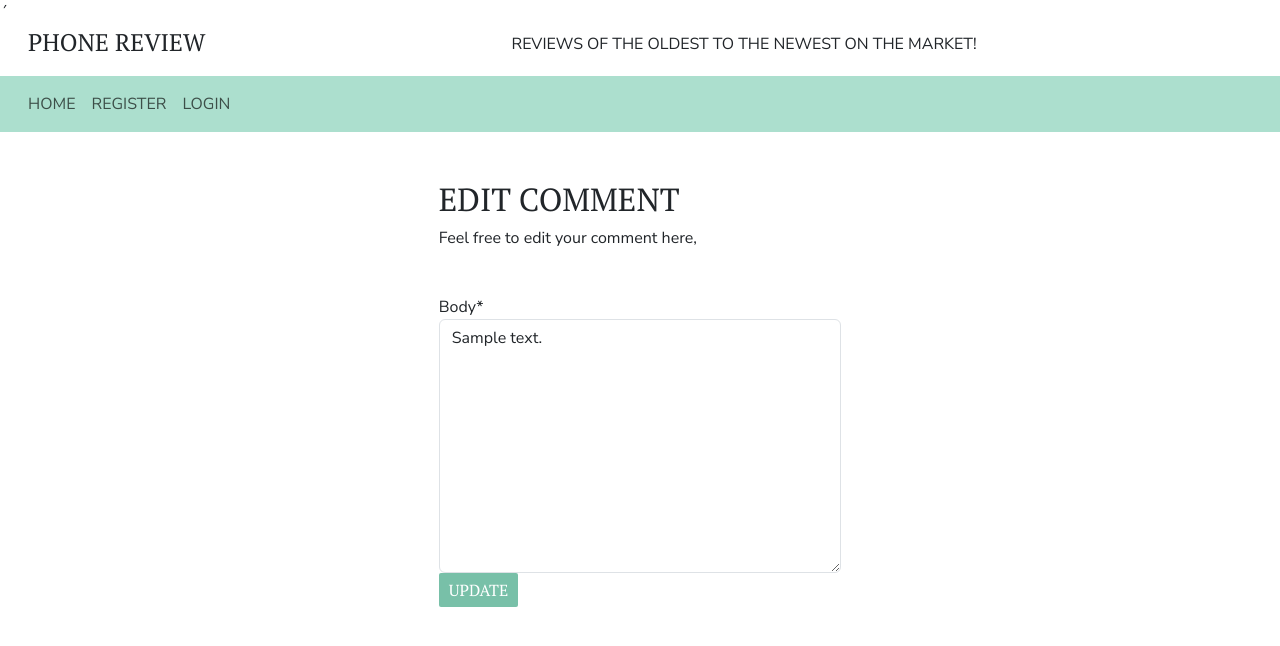
After one commit to OogieOrange/review-page, a Django app: page /edit/1 in a window 1280 px wide. The commit adds this page. Shown: the top 646 px of the page. Run offline with Django 3.2, Linux system fonts and the light colour scheme; tables that the repository leaves empty hold one stand-in row (values such as "Sample post"); some libraries are stand-ins or nearby versions.

Commit message:
Add edit function to comments

```diff
--- a/reviewsapp/models.py
+++ b/reviewsapp/models.py
@@ -1,6 +1,7 @@
 from django.db import models
 from django.contrib.auth.models import User
 from cloudinary.models import CloudinaryField
+import uuid
 
 # Create your models here.
 
@@ -35,6 +36,8 @@ class Product(models.Model):
 
 
 class Comment(models.Model):
+    id = models.CharField(
+        primary_key=True, default=uuid.uuid4(), max_length=50, editable=False)
     post = models.ForeignKey(
         Product, on_delete=models.CASCADE, related_name='comments')
     name = models.CharField(max_length=100)
--- a/reviewsapp/urls.py
+++ b/reviewsapp/urls.py
@@ -3,5 +3,6 @@ from . import views
 
 urlpatterns = [
     path('', views.ProductPosts.as_view(), name='index'),
-    path('<slug:slug>/', views.ProductDetails.as_view(), name='product_detail')
+    path('<slug:slug>/', views.ProductDetails.as_view(), name='product_detail'),
+    path('edit/<comment_id>', views.edit_comment, name='edit')
 ]
--- a/reviewsapp/views.py
+++ b/reviewsapp/views.py
@@ -1,6 +1,7 @@
-from django.shortcuts import render, get_object_or_404
+from django.shortcuts import render, get_object_or_404, reverse
 from django.views import generic, View
-from .models import Product
+from django.http import HttpResponseRedirect
+from .models import Product, Comment
 from .forms import CommentForm
 
 
@@ -56,3 +57,20 @@ class ProductDetails(generic.ListView):
                 "comment_form": CommentForm()
             },
         )
+
+
+def edit_comment(request, comment_id):
+    comment = get_object_or_404(Comment, id=comment_id)
+
+    if request.method == 'POST':
+        comment_form = CommentForm(request.POST, instance=comment)
+        if comment_form.is_valid():
+            comment_form.save()
+        return render(request, 'comment-edited.html')
+
+    comment_form = CommentForm(instance=comment)
+    context = {
+        'comment_form': comment_form
+    }
+
+    return render(request, 'edit-comment.html', context)
--- a/static/css/style.css
+++ b/static/css/style.css
@@ -28,12 +28,8 @@ p {
     background-color: #165b5f;
 }
 
-.light-blue-bg {
-    background-color: #78C0A8;
-}
-
-.light-gray-bg {
-    background-color: #dbdbdb;
+.light-green-bg {
+    background-color: #acdfce;
 }
 
 .txt-white {
@@ -85,7 +81,6 @@ footer h5 {
     display: block;
     width: 100%;
     height: 360px;
-    border-top: 2px solid #dbdbdb;
     border-bottom: 2px solid #dbdbdb;
     object-fit: cover;
     object-position: 50% 50%;
@@ -103,6 +98,11 @@ footer h5 {
 .link {
     text-decoration: none;
     color: black;
+}
+
+.link-white {
+    text-decoration: none;
+    color: white;
 }
 
 .card {
@@ -137,6 +137,11 @@ footer h5 {
     font-size: 90%;
 }
 
+.icon-style {
+    font-size: 120%;
+    letter-spacing: 4px;
+}
+
 /*------------------------------------- Form */
 
 .btn-light-blue {
--- a/templates/base.html
+++ b/templates/base.html
@@ -22,7 +22,7 @@
     <div class="container-fluid">
         <div class="row uppercase no-gutters px-3 pb-3">
             <div class="col-3 col-lg-2">
-                <a class="navbar-brand logo" href="#">
+                <a class="navbar-brand logo" href="{% url 'index' %}">
                     <p class="m-0">Phone Review</p>
                 </a>
             </div>
@@ -32,7 +32,7 @@
                 </div>
             </div>
         </div>
-        <div class="row light-blue-bg uppercase text-center">
+        <div class="row light-green-bg uppercase text-center">
             <div class="col-sm-3">
                 <nav class="navbar navbar-expand-lg p-2">
                     <button class="navbar-toggler" type="button" data-bs-toggle="collapse" data-bs-target="#navbarNav"
--- /dev/null
+++ b/templates/edit-comment.html
@@ -0,0 +1,25 @@
+{% extends 'base.html' %}
+
+{% block content %}
+
+{% load crispy_forms_tags %}
+
+<div class="container-fluid">
+    <div class="row my-4 justify-content-center">
+        <div class="col-10 col-md-6 col-lg-4">
+            <div class="row my-4">
+                <h2>Edit Comment</h2>
+                <p class="mt-2">Feel free to edit your comment here,</p>
+            </div>
+            <div class="row">
+                <form method="POST" style="margin-top: 1.3em;">
+                    {{ comment_form | crispy }}
+                    {% csrf_token %}
+                    <button class="btn-light-blue" type="submit" class="btn btn-signup btn-lg">Update</button>
+                </form>
+            </div>
+        </div>
+    </div>
+</div>
+
+{% endblock %}
--- a/templates/index.html
+++ b/templates/index.html
@@ -29,10 +29,14 @@
                                             alt="Photo of {{ product.title }}">
                                         {% endif %}
                                     </div>
-                                    <div class="light-gray-bg p-2">
+                                    <div class="light-green-bg p-2">
                                         <h4>{{ product.title }}</h4>
                                         <p>Price: {{ product.price }}</p>
                                         <p>{{ product.created_on }}</p>
+                                        <p class="icon-style">
+                                            <i class="far fa-thumbs-down"></i>{{ product.number_of_downvotes }}
+                                            <i class="far fa-thumbs-up"></i>{{ product.number_of_upvotes }}
+                                        </p>
                                     </div>
                                 </div>
                             </div>
```
Also changed, not shown: templates/comment-edited.html (added, +15 -0 lines), templates/review-details.html (+16 -3 lines), reviewsapp/forms.py (line endings or trailing spaces), reviewsapp/migrations/0004_alter_comment_id.py (added).
